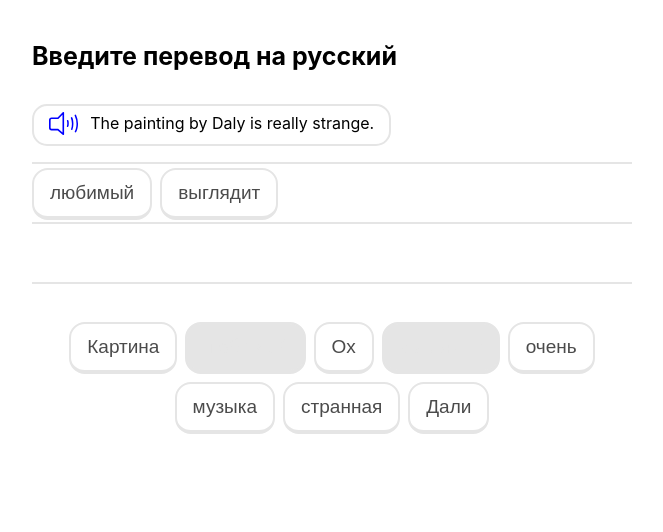
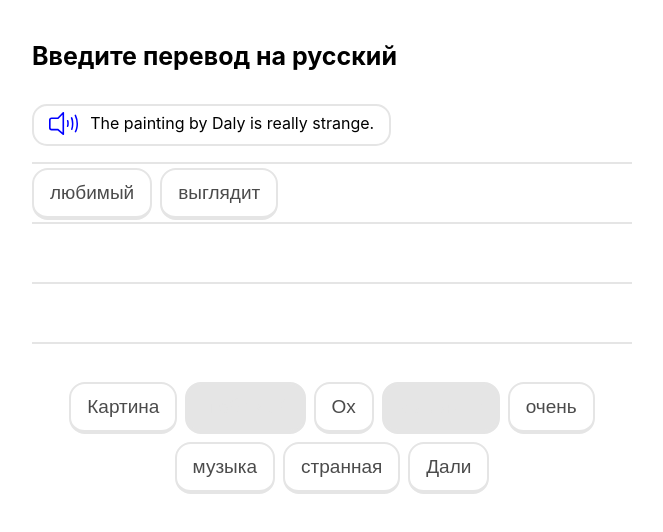
Before and after one commit to konstiv23/lingo-dialog, a React (Create React App) app: page / in a window 1280 px wide. Shown: the top 532 px of the page, without its empty margins (308-971 px from the left). Built offline with nearby package versions, Linux system fonts and the light colour scheme.

Commit message:
Gave up on dynamic guessed sentence row count

```diff
--- a/src/GuessedSentence/GuessedSentence.module.css
+++ b/src/GuessedSentence/GuessedSentence.module.css
@@ -3,28 +3,13 @@
 }
 
 .guessed-sentence {
-  height: 120px;
+  height: 180px;
   display: flex;
   flex-wrap: wrap;
   margin-bottom: 34px;
   padding-top: 6px;
   align-content: flex-start;
   gap: 8px;
-}
-
-.horizontal-dividers {
-  height: 64px;
-  overflow: hidden;
-  height: 130px;
-}
-
-@media (max-width: 370px) {
-  .guessed-sentence {
-    height: 180px;
-  }
-  .horizontal-dividers {
-    min-height: 190px;
-  }
 }
 
 .guessed-word-wrapper {
@@ -43,6 +28,7 @@
 }
 
 .horizontal-dividers {
+  height: 190px;
   position: absolute;
   top: 0;
   width: 100%;
```
